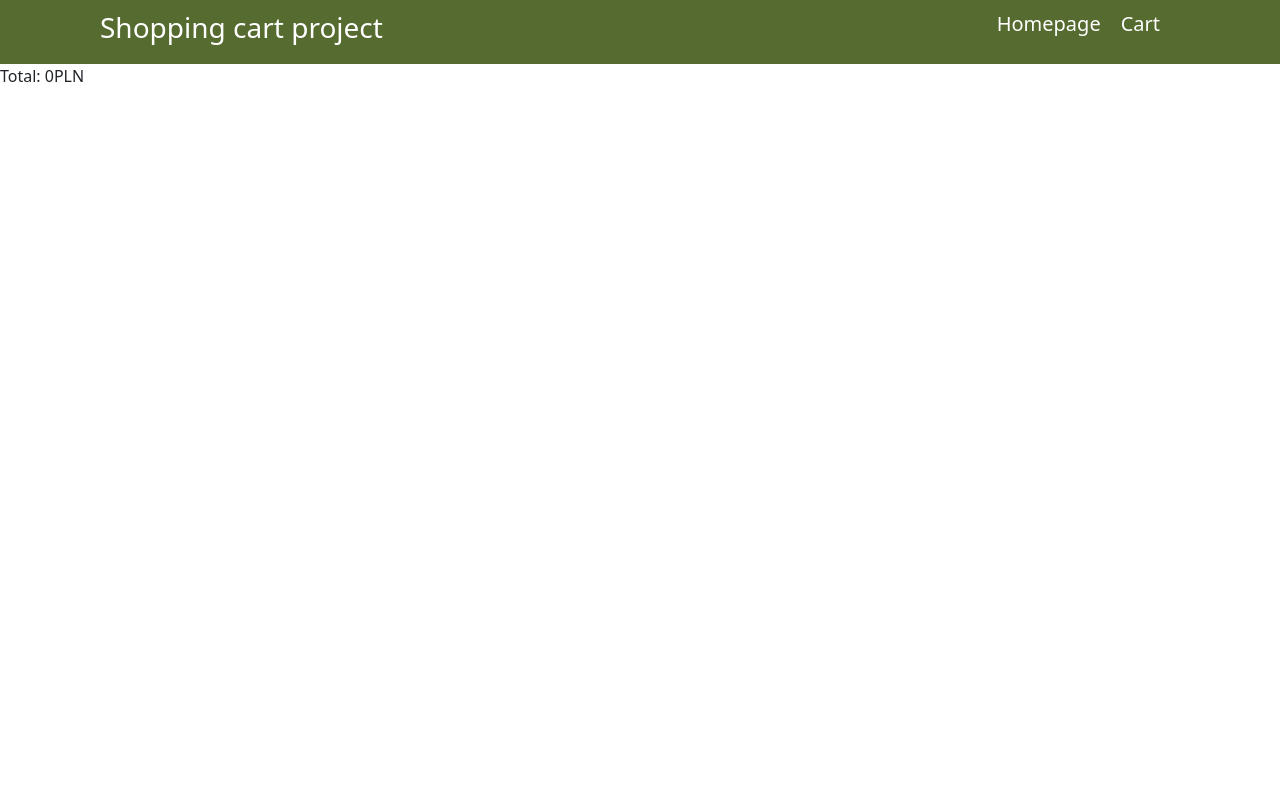
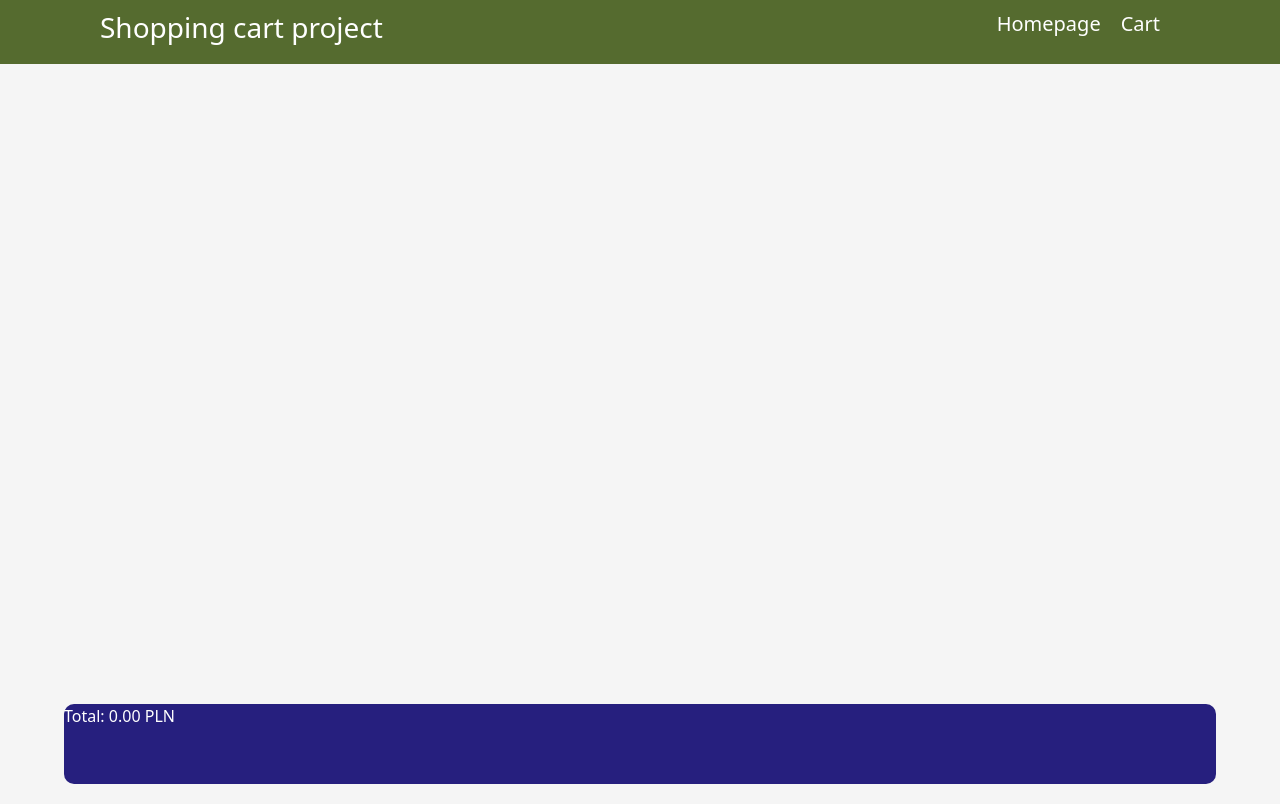
Before and after one commit to KacperKubic/React-shopping-cart, a React (Create React App) app: page /cart in a window 1280 px wide. Built offline with nearby package versions, Linux system fonts and the light colour scheme.

Commit message:
Forth commit
I added the logic for adding and removing items from the cart and displaying it total price in the cart component

```diff
--- a/src/App.css
+++ b/src/App.css
@@ -36,16 +36,21 @@ body{
     display: flex;
     flex-wrap: wrap;
     justify-content: space-evenly;
-    max-width: 100vw;
+    width: 100%;
 }
 
 .product{
     width: 25%;
     padding: 10px;
     margin: 10px;
+    max-height: 450px;
     display: flex;
     flex-direction: column;
     border: 1px solid black
+}
+
+.product .productImage{
+    height: 350px;
 }
 
 .productDescription{
@@ -53,3 +58,29 @@ body{
     justify-content: space-between;
     padding: 5px;
 }
+
+.cartProducts{
+    background-color: whitesmoke;
+    padding: 20px;
+    min-height: 80vh;
+    display: flex;
+    flex-wrap: wrap;
+    justify-content: space-evenly;
+    max-width: 100vw;
+}
+
+.cartTotal{
+    background-color: whitesmoke;
+    height: 100px;
+    width: 100%;
+    display: flex;
+    justify-content: center;
+}
+
+.cartTotal div{
+    background-color: rgb(38, 31, 126);
+    width: 90%;
+    height: 80px;
+    border-radius: 10px;
+    color: white;
+}
--- a/src/App.js
+++ b/src/App.js
@@ -1,17 +1,21 @@
 import { BrowserRouter as Router, Routes, Route } from "react-router-dom";
+import { useState } from "react";
 import './App.css';
 import Header from "./Components/Header";
 import Home from "./Components/Home";
 import Cart from "./Components/Cart";
 
+
 function App() {
+  const [cart, setCart] = useState([]);
+
   return (
     <Router>
       <div className="App">
       <Header/>
         <Routes>
-          <Route path="/" element={<Home/>}/>
-          <Route path="/cart" element={<Cart/>}/>
+          <Route path="/" element={<Home cart={cart} setCart={setCart}/>}/>
+          <Route path="/cart" element={<Cart cart={cart} setCart={setCart}/>}/>
         </Routes>
       </div>
     </Router>
--- a/src/Components/Cart.js
+++ b/src/Components/Cart.js
@@ -1,11 +1,29 @@
-const Cart = () => {
+import { useEffect, useState } from "react";
+import SingleProduct from "./SingleProduct";
+
+const Cart = ({cart, setCart}) => {
+    const [total, setTotal] = useState(0)
+
+    useEffect(()=>{
+        let totalPirce = 0;
+
+        cart.forEach(product => {
+            totalPirce += product.price;
+        })
+
+        setTotal(totalPirce);
+    }, [total, cart])
     return (
         <div className='cart'>
             <div className='cartProducts'>
-
+                {cart.map((product, key) => {
+                return <SingleProduct key={key} product={product} cart={cart} setCart={setCart}/>
+            })}
             </div>
             <div className='cartTotal'>
-                <span>Total: 0PLN</span>
+                <div>
+                    <span>Total: {`${total.toFixed(2)} PLN`}</span>
+                </div>
             </div>
         </div>
      );
--- a/src/Components/Home.js
+++ b/src/Components/Home.js
@@ -1,20 +1,12 @@
-import { faker } from '@faker-js/faker';
-import { useState } from 'react'
+import { products } from './ProductList.js';
 import SingleProduct from './SingleProduct.js';
 
-faker.seed(100)
 
-const Home = () => {
-    const products=[...Array(15)].map(()=>({
-        id: faker.datatype.uuid(), name: faker.commerce.productName(), price: faker.commerce.price(), image: faker.image.image(),
-    }));
-
-    const [cart, setCart] = useState([]);
-
+const Home = ({cart, setCart}) => {
     return (
         <div className="home">
             {products.map((product, key) => {
-                return <SingleProduct key={key} img={product.image} name={product.name} price={product.price}/>
+                return <SingleProduct key={key} product={product} cart={cart} setCart={setCart}/>
             })}
         </div>
      );
--- /dev/null
+++ b/src/Components/ProductList.js
@@ -0,0 +1,45 @@
+export const products = [
+    {
+        id: 1,
+        name: 'Laptop',
+        image: 'https://images.unsplash.com/photo-1496181133206-80ce9b88a853?ixlib=rb-4.0.3&ixid=MnwxMjA3fDB8MHxwaG90by1wYWdlfHx8fGVufDB8fHx8&auto=format&fit=crop&w=1471&q=80',
+        price: 3250.00,
+    },
+    {
+        id: 2,
+        name: 'Black T-shirt',
+        image: 'https://images.unsplash.com/photo-1618354691373-d851c5c3a990?ixlib=rb-4.0.3&ixid=MnwxMjA3fDB8MHxwaG90by1wYWdlfHx8fGVufDB8fHx8&auto=format&fit=crop&w=715&q=80',
+        price: 35.00,
+
+    },
+    {
+        id: 3,
+        name: 'Vintage Vinyl',
+        image: 'https://images.unsplash.com/photo-1602848597941-0d3d3a2c1241?ixlib=rb-4.0.3&ixid=MnwxMjA3fDB8MHxwaG90by1wYWdlfHx8fGVufDB8fHx8&auto=format&fit=crop&w=875&q=80',
+        price: 72.00,
+    },
+    {
+        id: 4,
+        name: '2x 5kg Dumbell',
+        image: 'https://images.unsplash.com/photo-1638536532686-d610adfc8e5c?ixlib=rb-4.0.3&ixid=MnwxMjA3fDB8MHxwaG90by1wYWdlfHx8fGVufDB8fHx8&auto=format&fit=crop&w=1470&q=80',
+        price: 120.00,
+    },
+    {
+        id: 5,
+        name: 'Camera Lens',
+        image: 'https://images.unsplash.com/photo-1508423134147-addf71308178?ixlib=rb-4.0.3&ixid=MnwxMjA3fDB8MHxwaG90by1wYWdlfHx8fGVufDB8fHx8&auto=format&fit=crop&w=1471&q=80',
+        price: 780.00,
+    },
+    {
+        id: 6,
+        name: 'Earrings',
+        image: 'https://images.unsplash.com/photo-1630019852942-f89202989a59?ixlib=rb-4.0.3&ixid=MnwxMjA3fDB8MHxwaG90by1wYWdlfHx8fGVufDB8fHx8&auto=format&fit=crop&w=746&q=80',
+        price: 99.00,
+    },
+    {
+        id: 7,
+        name: 'Coffe Cup',
+        image: 'https://images.unsplash.com/photo-1528113205084-1f6d08db49e7?ixlib=rb-4.0.3&ixid=MnwxMjA3fDB8MHxwaG90by1wYWdlfHx8fGVufDB8fHx8&auto=format&fit=crop&w=1470&q=80',
+        price: 20.00,
+    },
+]
--- a/src/Components/SingleProduct.js
+++ b/src/Components/SingleProduct.js
@@ -1,12 +1,21 @@
-const SingleProduct = (product) => {
+const SingleProduct = ({product, cart, setCart}) => {
     return (
         <div className='product'>
-            <img src={product.img} alt={product.name}/>
+            <img className='productImage' src={product.image} alt={product.name}/>
             <div className='productDescription'>
                 <span>{product.name}</span>
-                <span>{product.price} PLN</span>
+                <span>{product.price.toFixed(2)} PLN</span>
             </div>
-            <button className='add'>+</button>
+            {cart.includes(product) ?
+            (
+                <button className='add' onClick={() => {setCart(cart.filter((item)=>item.id !== product.id))}}>
+                remove
+                </button>
+            ) : (
+                <button className='add' onClick={() => {setCart([...cart, product])}}>
+                +
+                </button>
+            )}
         </div>
      );
 }
```
